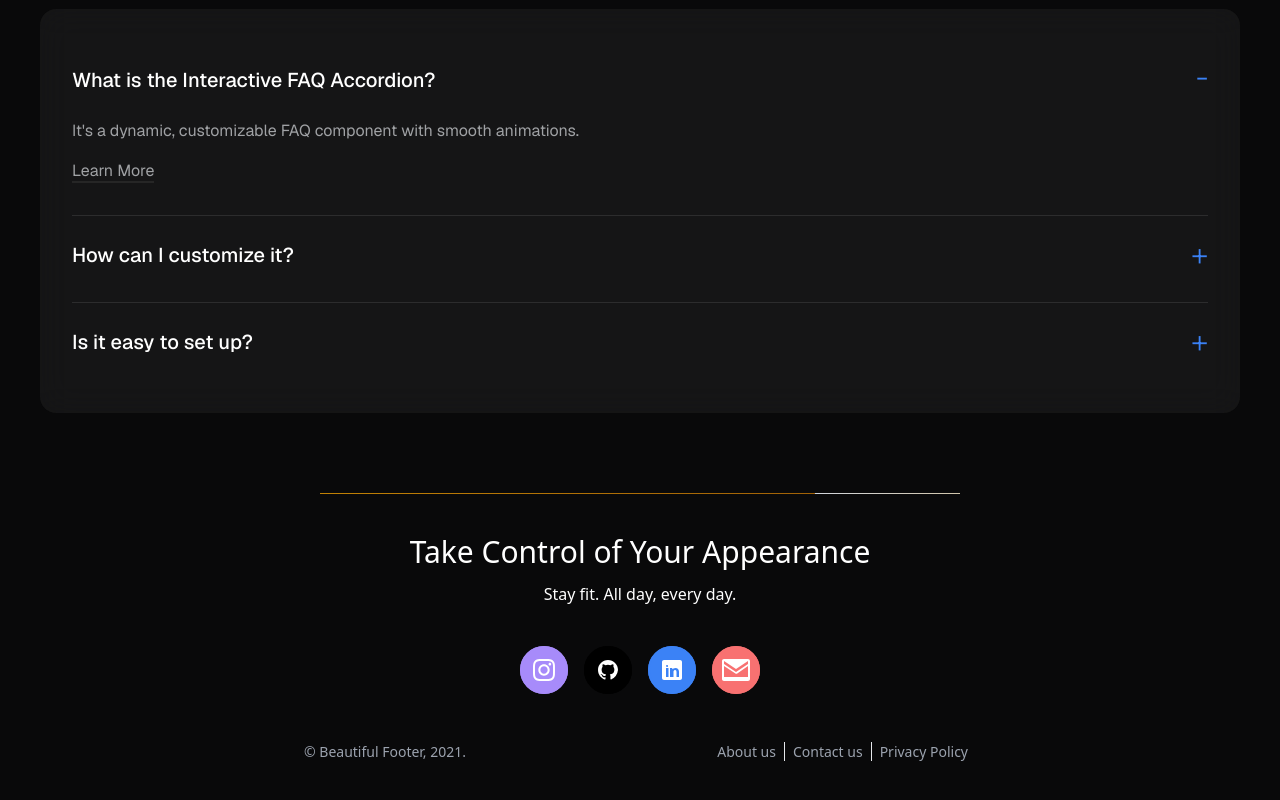
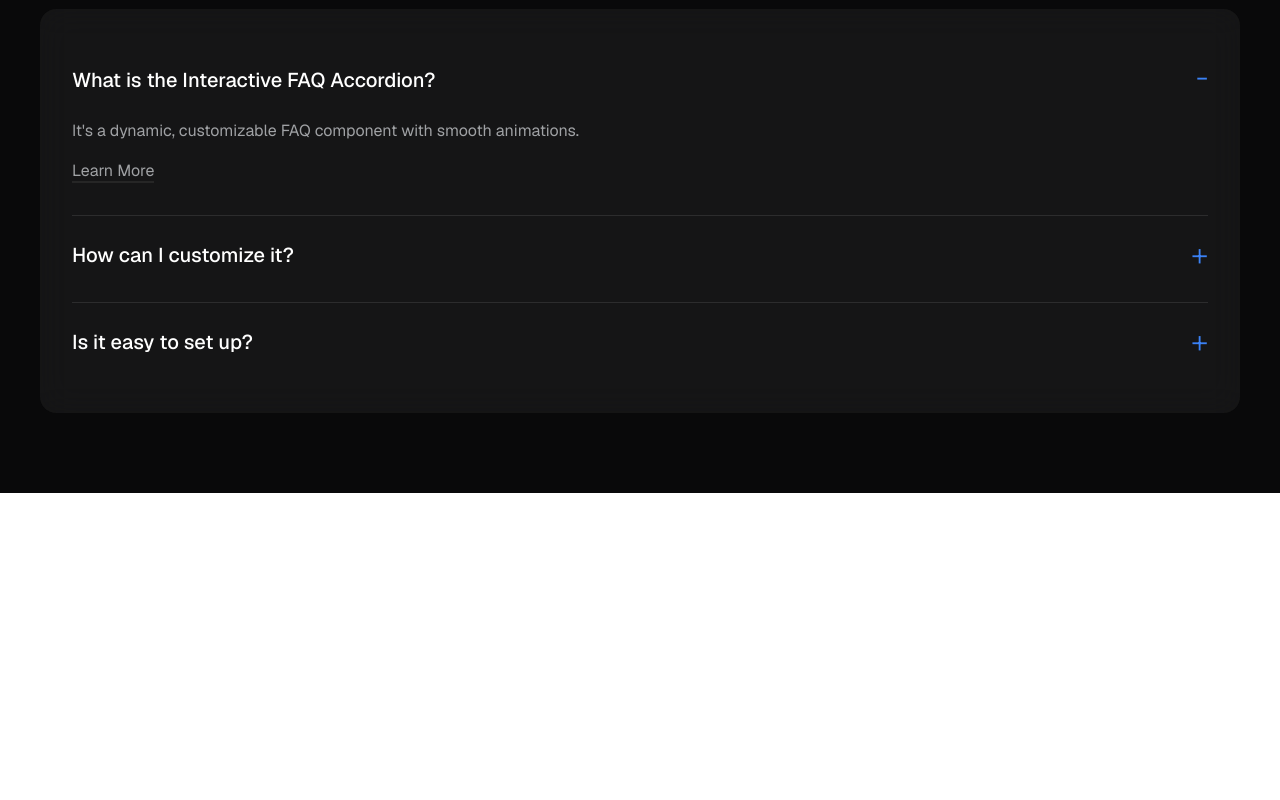
Before and after one commit to lucasjolibois54/byob-ebook, a Next.js app: page / in a window 1280 px wide. Shown: the part 5762-6562 px from the top of the page. After the commit the page ends 6255 px from the top, so only its background shows below. Built offline with nearby package versions, Linux system fonts and the light colour scheme.

Commit message:
Update layout.tsx

```diff
--- a/app/(pages)/layout.tsx
+++ b/app/(pages)/layout.tsx
@@ -2,7 +2,7 @@ import type { Metadata } from "next";
 import { Geist, Geist_Mono } from "next/font/google";
 import "./../globals.css";
 import Nav from "../components/main/header/nav";
-import Footer from "../components/main/footer/footer";
+//import Footer from "../components/main/footer/footer";
 import MobileNav from "../components/main/header/mobilenav";
 
 const geistSans = Geist({
@@ -33,7 +33,7 @@ export default function RootLayout({
         <Nav />
         <MobileNav />
         {children}
-        <Footer />
+        {/* <Footer /> */}
       </body>
     </html>
   );
```
